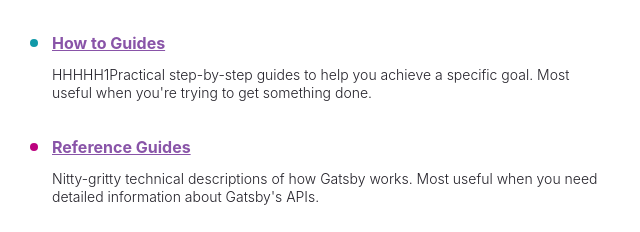
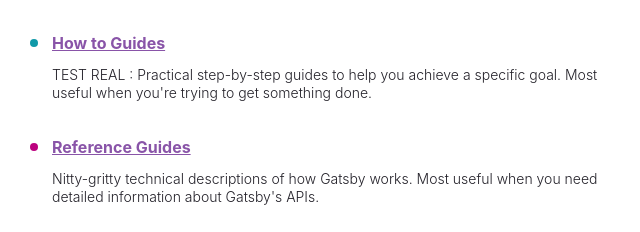
Before and after one commit to brunosez/my-gatsby-site, a Gatsby site: page / in a window 1280 px wide. Shown: the part 478-710 px from the top of the page, 52-692 px from the left. Built offline with nearby package versions, Linux system fonts and the light colour scheme; Gatsby itself is replaced by a stand-in of ours.

Commit message:
Second commit same location!

```diff
--- a/src/pages/index.js
+++ b/src/pages/index.js
@@ -91,7 +91,7 @@ const links = [
     text: "How to Guides",
     url: "https://www.gatsbyjs.com/docs/how-to/",
     description:
-      "HHHHH1Practical step-by-step guides to help you achieve a specific goal. Most useful when you're trying to get something done.",
+      "TEST REAL : Practical step-by-step guides to help you achieve a specific goal. Most useful when you're trying to get something done.",
     color: "#1099A8",
   },
   {
```
